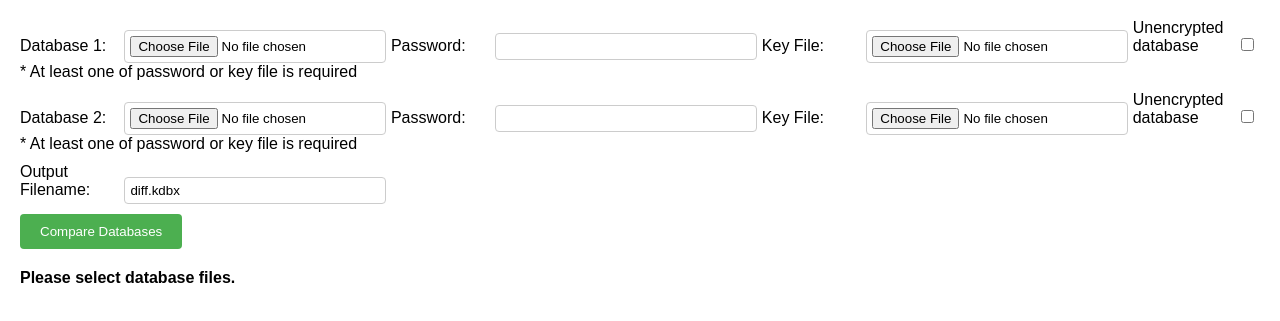
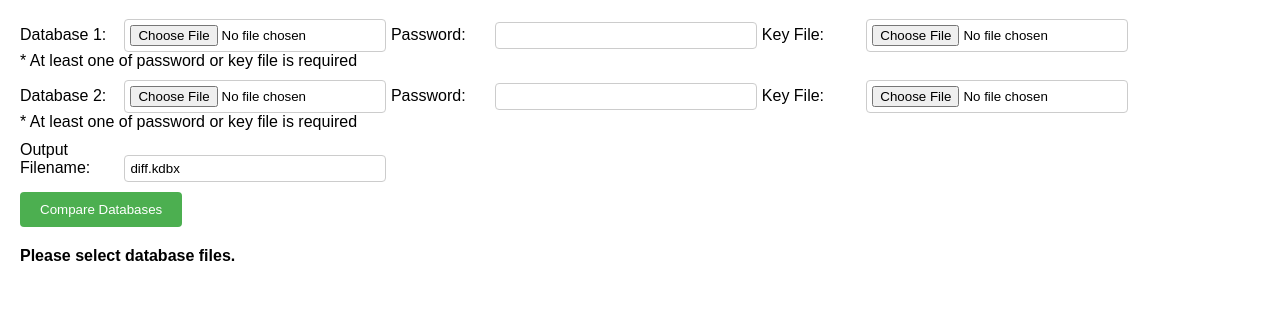
Before and after one commit to smolkapps/kdbx-diff, a website: page static/index.html in a window 1280 px wide. Both pictures are taken after a click on the button "Compare Databases". Shown: the part 61-382 px from the top of the page. Drawn offline with Linux system fonts and the light colour scheme.

Commit message:
fix(html, js): update file input to accept specific key file formats and remove unencrypted database checkboxes

```diff
--- a/static/index.html
+++ b/static/index.html
@@ -17,9 +17,7 @@
         <label for="passwordDb1">Password:</label>
         <input type="password" id="passwordDb1">
         <label for="keyFile1">Key File:</label>
-        <input type="file" id="keyFile1">
-        <label for="unencryptedDb1">Unencrypted database</label>
-        <input type="checkbox" id="unencryptedDb1">
+        <input type="file" id="keyFile1" accept=".key, .keyx, .keyfile, .xml">
 
         <div class="note">* At least one of password or key file is required</div>
     </div>
@@ -32,9 +30,7 @@
         <label for="passwordDb2">Password:</label>
         <input type="password" id="passwordDb2">
         <label for="keyFile2">Key File:</label>
-        <input type="file" id="keyFile2">
-        <label for="unencryptedDb2">Unencrypted database</label>
-        <input type="checkbox" id="unencryptedDb2">
+        <input type="file" id="keyFile2" accept=".key, .keyx, .keyfile, .xml">
 
         <div class="note">* At least one of password or key file is required</div>
     </div>
--- a/static/script.js
+++ b/static/script.js
@@ -38,8 +38,6 @@ document.getElementById('compareBtn').addEventListener('click', async () => {
     const downloadLink = document.getElementById('downloadLink');
     downloadLink.style.display = 'none';
 
-    const unencryptedDb1 = document.getElementById('unencryptedDb1').checked;
-    const unencryptedDb2 = document.getElementById('unencryptedDb2').checked;
     const diffOutputDiv = document.getElementById('diff-output');
     diffOutputDiv.innerHTML = ''; // Clear previous diff
 
@@ -47,11 +45,11 @@ document.getElementById('compareBtn').addEventListener('click', async () => {
         statusDiv.textContent = 'Please select database files.';
         return;
     }
-    if (!unencryptedDb1 && !passwordDb1 && !document.getElementById('keyFile1').files[0]) {
+    if (!passwordDb1 && !document.getElementById('keyFile1').files[0]) {
         statusDiv.textContent = 'Please enter a password or select a key file for Database 1.';
         return;
     }
-    if (!unencryptedDb2 && !passwordDb2 && !document.getElementById('keyFile2').files[0]) {
+    if (!passwordDb2 && !document.getElementById('keyFile2').files[0]) {
         statusDiv.textContent = 'Please enter a password or select a key file for Database 2.';
         return;
     }
```
